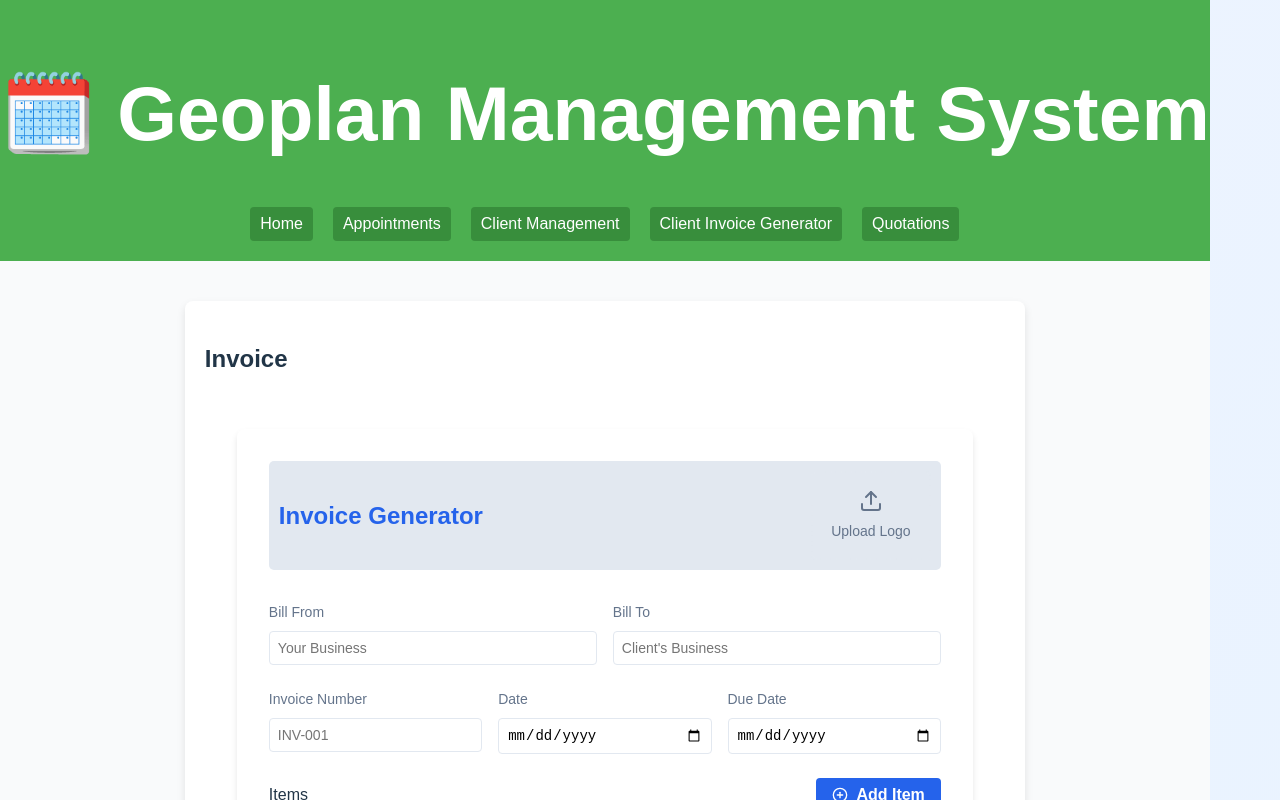
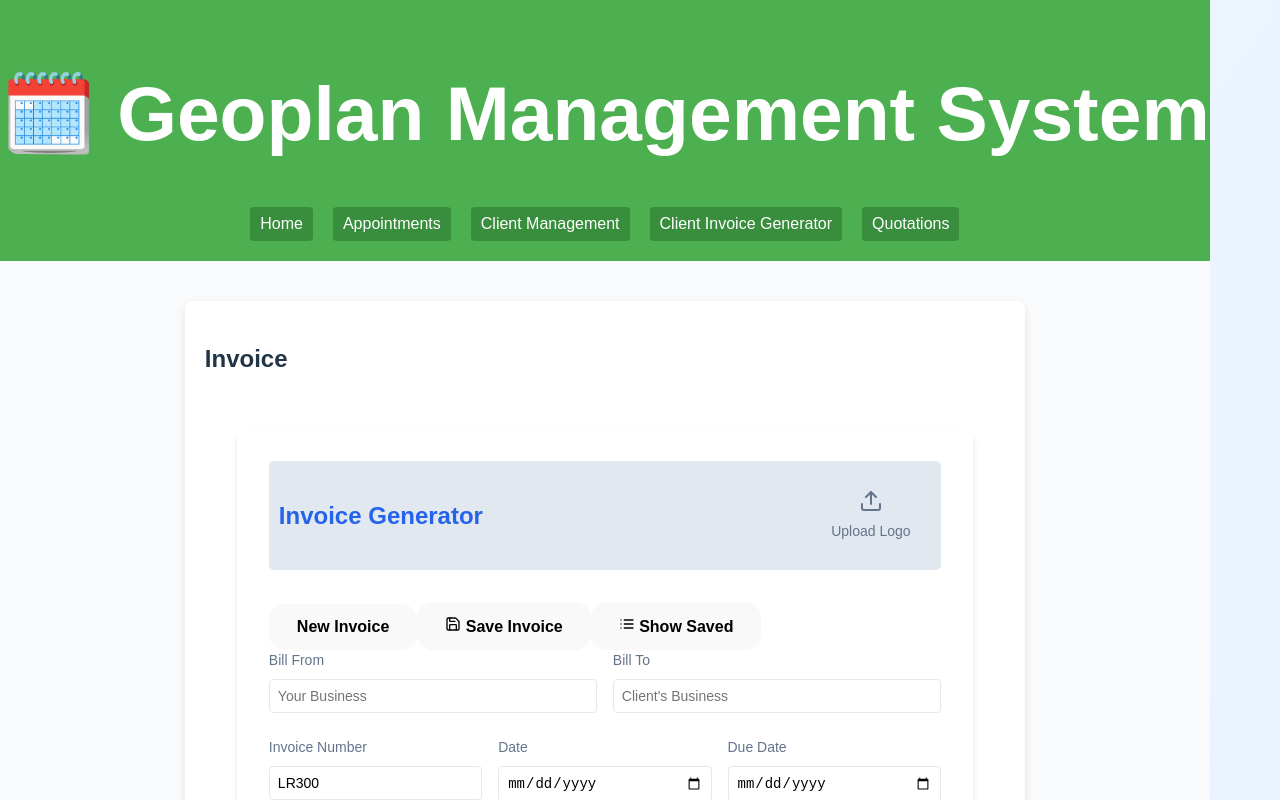
Before and after one commit to ifme18/Geoplan, a React (Vite) app: page /Gener in a window 1280 px wide. Shown: the top 800 px of the page. Built offline with nearby package versions, Linux system fonts and the light colour scheme.

Commit message:
Update Generation.jsx

```diff
--- a/src/Generation.jsx
+++ b/src/Generation.jsx
@@ -1,11 +1,12 @@
 
 
-import React, { useState } from 'react';
-import { PlusCircle, MinusCircle, Download, Upload } from 'lucide-react';
+import React, { useState, useEffect } from 'react';
+import { PlusCircle, MinusCircle, Download, Upload, Save, List } from 'lucide-react';
 import { jsPDF } from "jspdf";
-import './Gen.css'
+import './Gen.css';
 
 const Generation = () => {
+  // Initial state with added lastInvoiceNumber for tracking
   const [invoice, setInvoice] = useState({
     from: '',
     to: '',
@@ -18,6 +19,131 @@ const Generation = () => {
     logo: null,
     signature: null
   });
+
+  // State for saved invoices list and UI controls
+  const [savedInvoices, setSavedInvoices] = useState([]);
+  const [showSavedInvoices, setShowSavedInvoices] = useState(false);
+
+  // Load saved invoices and set next invoice number on component mount
+  useEffect(() => {
+    loadSavedInvoices();
+    generateNextInvoiceNumber();
+  }, []);
+
+  // Function to generate the next invoice number
+  const generateNextInvoiceNumber = () => {
+    // Get saved invoices from local storage
+    const savedInvoicesData = JSON.parse(localStorage.getItem('invoices')) || [];
+
+    if (savedInvoicesData.length === 0) {
+      // Start with LR300 if no invoices exist
+      setInvoice(prev => ({ ...prev, invoiceNumber: 'LR300' }));
+      return;
+    }
+
+    // Find the highest invoice number
+    const invoiceNumbers = savedInvoicesData.map(inv => {
+      // Extract the numeric part of the invoice number
+      const match = inv.invoiceNumber.match(/LR(\d+)/);
+      return match ? parseInt(match[1]) : 0;
+    });
+
+    const highestNumber = Math.max(...invoiceNumbers);
+    const nextNumber = highestNumber + 1;
+
+    // Set the next invoice number
+    setInvoice(prev => ({ ...prev, invoiceNumber: `LR${nextNumber}` }));
+  };
+
+  // Load saved invoices from local storage
+  const loadSavedInvoices = () => {
+    const savedInvoicesData = JSON.parse(localStorage.getItem('invoices')) || [];
+    setSavedInvoices(savedInvoicesData);
+  };
+
+  // Save current invoice to local storage
+  const saveInvoice = () => {
+    // Prepare invoice data for storage (we need to remove non-serializable parts)
+    const invoiceToSave = {
+      ...invoice,
+      // Store only essential info about logo and signature to avoid large storage
+      logo: invoice.logo ? true : null,  // just store a flag that logo exists
+      signature: invoice.signature ? true : null,
+      timestamp: new Date().getTime() // Add timestamp for sorting
+    };
+
+    // Get current saved invoices
+    const currentSavedInvoices = JSON.parse(localStorage.getItem('invoices')) || [];
+
+    // Check if invoice with this number already exists and update it, or add new
+    const existingIndex = currentSavedInvoices.findIndex(
+      inv => inv.invoiceNumber === invoice.invoiceNumber
+    );
+
+    if (existingIndex >= 0) {
+      currentSavedInvoices[existingIndex] = invoiceToSave;
+    } else {
+      currentSavedInvoices.push(invoiceToSave);
+    }
+
+    // Save to local storage
+    localStorage.setItem('invoices', JSON.stringify(currentSavedInvoices));
+
+    // Update state
+    setSavedInvoices(currentSavedInvoices);
+
+    alert('Invoice saved successfully!');
+  };
+
+  // Load a specific invoice by number
+  const loadInvoice = (invoiceNumber) => {
+    const savedInvoicesData = JSON.parse(localStorage.getItem('invoices')) || [];
+    const invoiceToLoad = savedInvoicesData.find(inv => inv.invoiceNumber === invoiceNumber);
+
+    if (invoiceToLoad) {
+      // Note: logo and signature data won't be loaded from localStorage
+      // They would need to be re-uploaded by the user
+      setInvoice({
+        ...invoiceToLoad,
+        logo: null, // Reset as we can't store the actual image data efficiently in localStorage
+        signature: null
+      });
+
+      setShowSavedInvoices(false);
+    }
+  };
+
+  // Delete a saved invoice
+  const deleteInvoice = (invoiceNumber) => {
+    if (confirm('Are you sure you want to delete this invoice?')) {
+      const currentSavedInvoices = JSON.parse(localStorage.getItem('invoices')) || [];
+      const updatedInvoices = currentSavedInvoices.filter(
+        inv => inv.invoiceNumber !== invoiceNumber
+      );
+
+      localStorage.setItem('invoices', JSON.stringify(updatedInvoices));
+      setSavedInvoices(updatedInvoices);
+    }
+  };
+
+  // Create a new invoice (reset form and generate next number)
+  const createNewInvoice = () => {
+    setInvoice({
+      from: '',
+      to: '',
+      invoiceNumber: '',
+      date: '',
+      dueDate: '',
+      items: [{ description: '', quantity: 1, rate: 0 }],
+      tax: 0,
+      notes: '',
+      logo: null,
+      signature: null
+    });
+
+    // Generate the next invoice number
+    generateNextInvoiceNumber();
+  };
 
   const handleFileUpload = (event, type) => {
     const file = event.target.files[0];
@@ -177,8 +303,6 @@ const Generation = () => {
     doc.text(`kes${calculateTotal().toFixed(2)}`, doc.internal.pageSize.width - 25, yPosition, null, null, 'right');
 
     // Add notes section
-    // In your generateInvoicePDF function, replace the notes section with this code:
-// Add notes section
     if (invoice.notes) {
       yPosition += 30;
       doc.setFontSize(10);
@@ -208,8 +332,6 @@ if (invoice.notes) {
       doc.text('Authorized Signature', 15, yPosition + 25);
     }
 
-    // Add footer
-    // Replace the current footer code with this updated version
     // Add footer
     const footerY = doc.internal.pageSize.height - 30; // Increased height for more content
     doc.setFillColor(primaryColor);
@@ -266,6 +388,59 @@ doc.text('geoplankenya1@gmail.com | info@geoplankenya.co.ke', centerX, footerY +
           </div>
         </div>
 
+        {/* Invoice Actions Bar */}
+        <div className="action-bar">
+          <button className="action-btn new-btn" onClick={createNewInvoice}>
+            New Invoice
+          </button>
+          <button className="action-btn save-btn" onClick={saveInvoice}>
+            <Save className="icon" /> Save Invoice
+          </button>
+          <button
+            className="action-btn load-btn"
+            onClick={() => setShowSavedInvoices(!showSavedInvoices)}
+          >
+            <List className="icon" /> {showSavedInvoices ? 'Hide Saved' : 'Show Saved'}
+          </button>
+        </div>
+
+        {/* Saved Invoices Dropdown */}
+        {showSavedInvoices && (
+          <div className="saved-invoices-container">
+            <h3>Saved Invoices</h3>
+            {savedInvoices.length === 0 ? (
+              <p>No saved invoices found.</p>
+            ) : (
+              <ul className="saved-invoices-list">
+                {savedInvoices
+                  .sort((a, b) => b.timestamp - a.timestamp) // Sort by timestamp, newest first
+                  .map(inv => (
+                    <li key={inv.invoiceNumber} className="saved-invoice-item">
+                      <span>{inv.invoiceNumber}</span>
+                      <span>{inv.to}</span>
+                      <span>{inv.date}</span>
+                      <span>kes{calculateTotal().toFixed(2)}</span>
+                      <div className="saved-invoice-actions">
+                        <button
+                          className="load-invoice-btn"
+                          onClick={() => loadInvoice(inv.invoiceNumber)}
+                        >
+                          Load
+                        </button>
+                        <button
+                          className="delete-invoice-btn"
+                          onClick={() => deleteInvoice(inv.invoiceNumber)}
+                        >
+                          Delete
+                        </button>
+                      </div>
+                    </li>
+                  ))}
+              </ul>
+            )}
+          </div>
+        )}
+
         <div className="grid">
           <div className="field">
             <label>Bill From</label>
@@ -293,8 +468,9 @@ doc.text('geoplankenya1@gmail.com | info@geoplankenya.co.ke', centerX, footerY +
             <input
               type="text"
               value={invoice.invoiceNumber}
-              onChange={e => setInvoice({ ...invoice, invoiceNumber: e.target.value })}
-              placeholder="INV-001"
+              readOnly
+              className="readonly-field"
+              title="Invoice numbers are auto-generated"
             />
           </div>
           <div className="field">
@@ -343,7 +519,7 @@ doc.text('geoplankenya1@gmail.com | info@geoplankenya.co.ke', centerX, footerY +
                 value={item.rate}
                 onChange={e => updateItem(index, 'rate', parseFloat(e.target.value))}
               />
-              <div className="item-total">${(item.quantity * item.rate).toFixed(2)}</div>
+              <div className="item-total">kes{(item.quantity * item.rate).toFixed(2)}</div>
               <button className="remove-item-btn" onClick={() => removeItem(index)}>
                 <MinusCircle className="icon" />
               </button>
@@ -370,8 +546,8 @@ doc.text('geoplankenya1@gmail.com | info@geoplankenya.co.ke', centerX, footerY +
               placeholder="0"
             />
           </div>
+        </div>
 
-        </div>
         <div className="summary">
           <div className="summary-row">
             <span className="summary-label">Subtotal:</span>
@@ -386,8 +562,6 @@ doc.text('geoplankenya1@gmail.com | info@geoplankenya.co.ke', centerX, footerY +
             <span className="summary-value">kes{calculateTotal().toFixed(2)}</span>
           </div>
         </div>
-
-
 
         <div className="signature-section">
           {invoice.signature ? (
```
Lines whose indentation alone changed are shown as unchanged.
